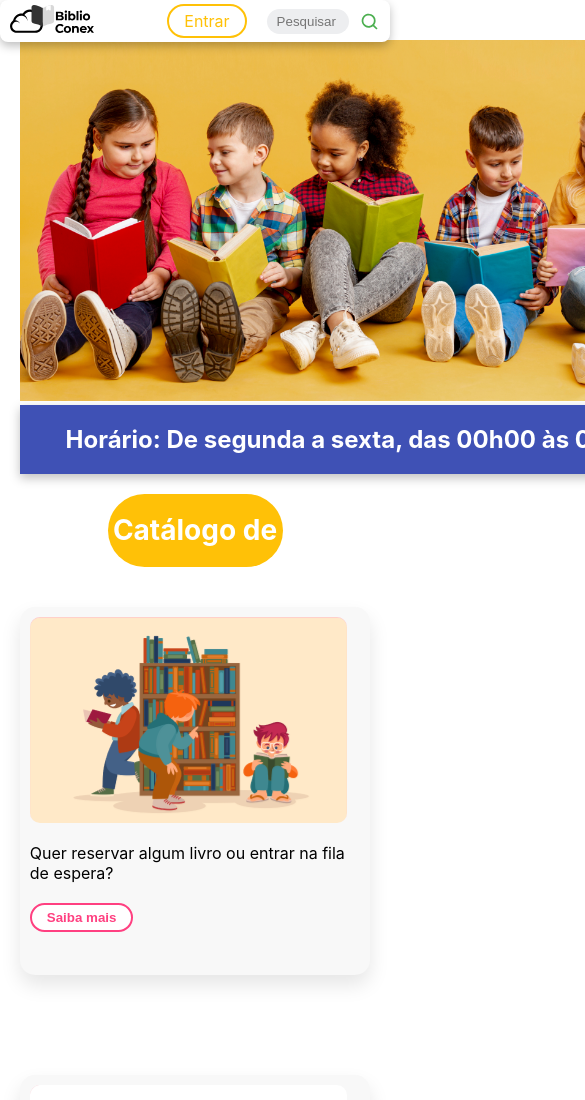
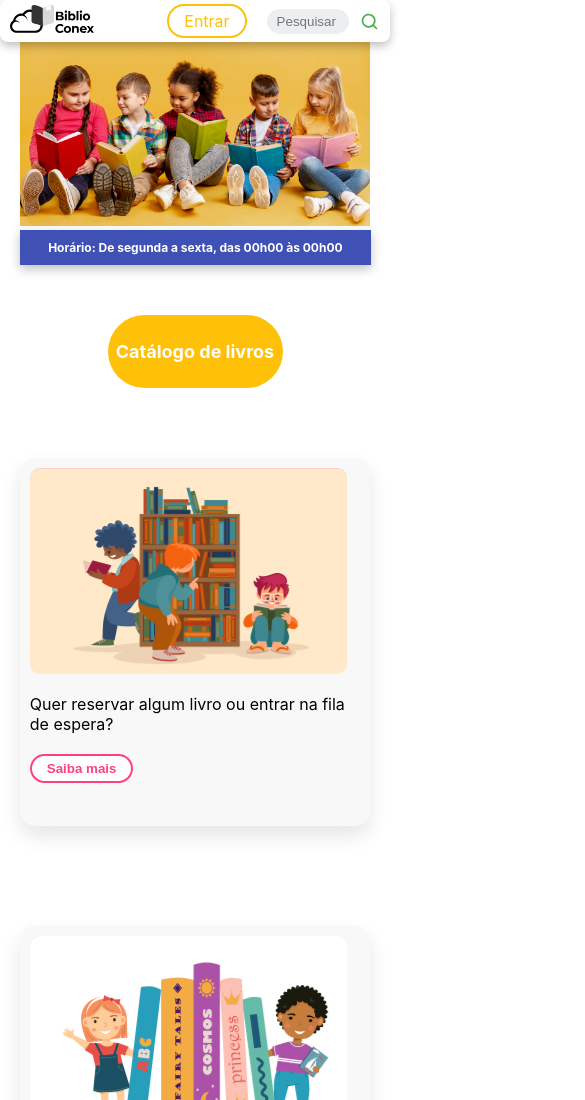
Before and after one commit to ES-231-gp2/frontend, a React (Create React App) app in the folder biblioconex/: page / in a window 390 px wide. Shown: the top 1100 px of the page, 585 px wide, since content can reach past the window. Built offline with nearby package versions, Linux system fonts and the light colour scheme; what axios-mock-adapter would draw is missing.

Commit message:
corrige a responsividade da tela home

```diff
--- a/biblioconex/src/components/Card/Card.css
+++ b/biblioconex/src/components/Card/Card.css
@@ -1,6 +1,6 @@
 .Turma {
-    width: 60%;
-    margin: 50px auto;
+    width: 80%;
+    margin: 20px auto;
     flex-shrink: 0;
     border-radius: 15px;
     background: #F8F8F8;
@@ -10,10 +10,11 @@
     justify-content: space-between;
 }
 
+
 .Nome-turma {
-    width: 25%;
+    margin: 10px;
     color: #000;
-    font-size: 18px;
+    font-size: 16px;
     font-style: normal;
     font-weight: 500;
     line-height: 100%;
@@ -28,7 +29,7 @@
 .Botao-excluir {
     width: 30px;
     height: 30px;
-    margin: 10px 30px 10px;
+    margin: 10px;
     flex-shrink: 0;
     border-radius: 100%;
     background: #FF4081;
--- a/biblioconex/src/containers/P1_Home/Home.css
+++ b/biblioconex/src/containers/P1_Home/Home.css
@@ -42,11 +42,11 @@
     justify-content: space-between;
 }
 
-/* Estilos para dispositivos móveis */
+/*
 @media (max-width: 768px) {
     .Home-contents {
-        max-width: 100%; /* Ocupar toda a largura disponível */
-        padding: 20px; /* Adicionar espaçamento interno */
+        max-width: 100%;
+        padding: 20px;
     }
 
     img {
@@ -54,18 +54,55 @@
     }
 
     .Horarios {
-        width: 640px; /* Ocupar toda a largura disponível */
-        padding: 20px; /* Adicionar espaçamento interno */
-        margin-bottom: 20px; /* Reduzir a margem inferior */
+        width: 100%;
+        padding: 20px;
+        margin-bottom: 20px;
     }
 
     .Button {
-        width: 50%; /* Ocupar toda a largura disponível */
+        width: 50%;
     }
 
     .Box-contents {
-        flex-direction: column; /* Empilhar elementos verticalmente */
-        align-items: center; /* Centralizar horizontalmente */
+        flex-direction: column;
+        align-items: center;
         margin-top: 20px;
     }
+}*/
+
+@media (max-width: 768px) {
+    .Home-contents {
+        padding: 20px;
+        align-items: center;
+        margin-left: auto;
+        margin-right: auto;
+        overflow: hidden;
+    }
+
+    .Horarios {
+        width: 94.5%;
+        font-size: 12px;
+    }
+
+    .Button {
+        width: 50%;
+        font-size: 18px;
+    }
+
+    .Box-contents {
+        flex-direction: column;
+        align-items: center;
+    }
+
+    h1 {
+        margin-bottom: 30px;
+    }
+
+    img {
+        width: 100%;
+    }
+
+    input {
+        width: 90%;
+    }
 }
--- a/biblioconex/src/containers/P7_Orientacoes/Orientacoes.css
+++ b/biblioconex/src/containers/P7_Orientacoes/Orientacoes.css
@@ -9,31 +9,31 @@
     text-align: center;
 }
 
-h1 {
+.titulo {
+    width: 75%;
     color: #050212;
-    font-size: 36px;
+    font-size: 24px;
     font-style: normal;
     font-weight: 700;
     line-height: 150%;
     letter-spacing: -0.38px;
-    align-self: start;
+    align-self: center;
 }
 
 .Orientacao-text {
     width: 75%;
     color: #1E1E1E;
-    font-family: Montserrat;
     font-size: 16px;
     font-style: normal;
     font-weight: 400;
-    line-height: 150%; /* 21px */
+    line-height: 150%;
     letter-spacing: -0.154px;
     margin: 30px auto 15px;
-    text-align: start;
+    text-align: justify;
 }
 
 .Orientacao-img {
-    width: 65%;
+    width: 75%;
     height: auto;
     margin: 0 auto;
     display: flex;
--- a/biblioconex/src/containers/P7_Orientacoes/Orientacoes.js
+++ b/biblioconex/src/containers/P7_Orientacoes/Orientacoes.js
@@ -3,7 +3,7 @@ import './Orientacoes.css';
 function Orientacao1() {
     return (
         <div className='Orientacao-content'>
-            <h1>Saiba como <span className='detalhe-rosa'>reservar um livro</span> ou entrar para a <span className='detalhe-amarelo'>fila de espera</span></h1>
+            <h1 className="titulo">Saiba como <span className='detalhe-rosa'>reservar um livro</span> ou entrar na <span className='detalhe-amarelo'>fila de espera</span></h1>
             <img className='Orientacao-img' src='/children-lendo.png' alt='Duas crianças lendo livros ao lado de uma estante de livros enquanto uma escolhe um para ler' />
             <p className='Orientacao-text'>Neste guia, explicaremos como você pode reservar um livro na nossa biblioteca online. Siga os passos abaixo para garantir que você possa acessar o livro desejado.</p>
             <p className='Orientacao-text'><strong>Passo 1: Acesse a Biblioteca Online</strong><br />
@@ -26,7 +26,7 @@ function Orientacao1() {
 function Orientacao2() {
     return (
         <div className='Orientacao-content'>
-            <h1>Saiba como <span className='detalhe-rosa'>fazer pedidos</span> ou  <span className='detalhe-amarelo'>sugerir um livro</span></h1>
+            <h1 className="titulo">Saiba como <span className='detalhe-rosa'>fazer pedidos</span> ou  <span className='detalhe-amarelo'>sugerir um livro</span></h1>
             <img className='Orientacao-img' src="/childrens_with_books1_transformed.png" alt="Crianças com livros" />
             <p className='Orientacao-text'>Neste guia, explicaremos como você pode fazer pedidos ou sugerir livros para o acervo da biblioteca. Siga os passos abaixo para compartilhar suas sugestões pessoalmente:</p>
             <p className='Orientacao-text'><strong>Passo 1: Visite a Biblioteca</strong><br />
@@ -45,7 +45,7 @@ function Orientacao2() {
 function Orientacao3() {
     return (
         <div className='Orientacao-content'>
-            <h1>Saiba como funcionam <span className='detalhe-rosa'>nossos prazos de entrega</span> e <span className='detalhe-amarelo'>cuidados com os livros</span></h1>
+            <h1 className="titulo">Saiba como funcionam <span className='detalhe-rosa'>nossos prazos de entrega</span> e <span className='detalhe-amarelo'>cuidados com os livros</span></h1>
             <img className='Orientacao-img' src="./childrens_with_books2.png" alt="Crianças com livros" />
             <p className='Orientacao-text'>Neste guia, explicaremos como funcionam os prazos de entrega na biblioteca e como você deve cuidar dos livros que emprestar. Siga os passos abaixo para garantir uma experiência positiva:</p>
             <p className='Orientacao-text'><strong>Passo 1: Confira o Prazo de Entrega</strong><br />
--- a/biblioconex/src/containers/Turmas/Turmas.css
+++ b/biblioconex/src/containers/Turmas/Turmas.css
@@ -1,5 +1,5 @@
 .Turmas-contents {
-    margin-top: 100px;
+    margin-top: 70px;
     max-width: 1100px;
     height: auto;
     flex-shrink: 0;
@@ -9,12 +9,12 @@
     text-align: center;
 }
 
-h1 {
-    color: #050212;
+.h1-turmas {
+    color: #3F51B5;
     font-size: 36px;
     font-style: normal;
     font-weight: 700;
     line-height: 150%;
     letter-spacing: -0.38px;
-    align-self: start;
+    text-align: center;
 }
--- a/biblioconex/src/containers/Turmas/Turmas.js
+++ b/biblioconex/src/containers/Turmas/Turmas.js
@@ -5,7 +5,7 @@ import Card from '../../components/Card/Card'
 export default function () {
     return (
         <div className='Turmas-contents'>
-            <h1>TURMAS</h1>
+            <h1 className='h1-turmas'>TURMAS</h1>
             <Card nome='Turma 1'></Card>
             <Card nome='Turma 2'></Card>
             <Card nome='Turma 3'></Card>
```
